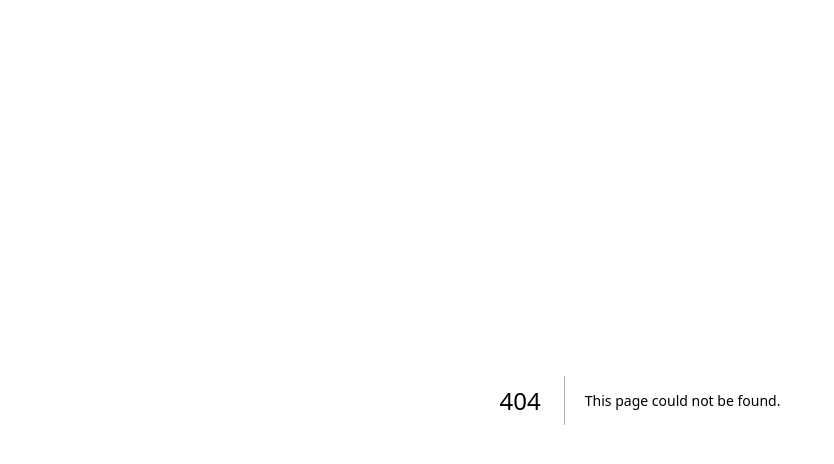
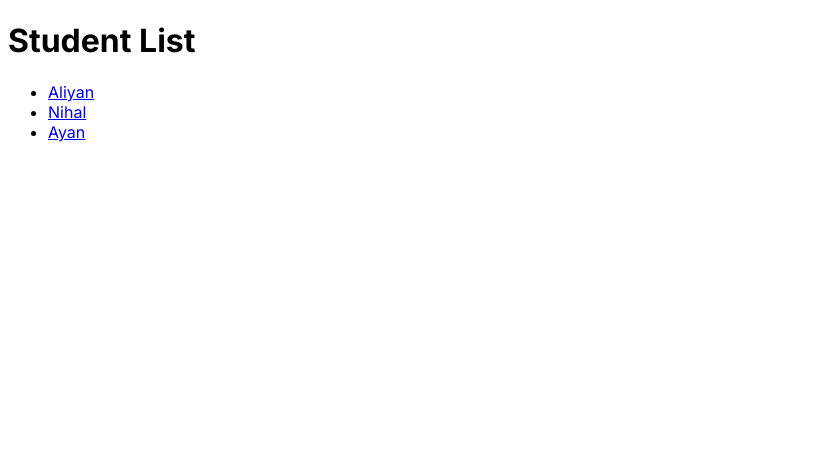
Before and after one commit to Aliyan669/Next-Js-Practice, a Next.js app: page /studentlist in a window 1280 px wide. Before the commit this address had no page. Shown: the top 464 px of the page, without its empty margins (0-834 px from the left). Built offline with nearby package versions, Linux system fonts and the light colour scheme.

Commit message:
Next Js Practice

```diff
--- a/src/app/collection/login.css
+++ b/src/app/collection/collection.css
@@ -33,6 +33,6 @@ li {
     font-size: 15px;
 }
 
-.link:hover{
+.link:hover {
     text-decoration: underline;
 }
--- a/src/app/collection/layout.js
+++ b/src/app/collection/layout.js
@@ -1,6 +1,6 @@
 'use client'  ///   Jab koi event call karta hai isko add karta hai sabsa top pa    ///
 import Link from 'next/link'
-import './login.css'
+import './collection.css'
 import { usePathname } from 'next/navigation'
 
 export default function Layout({ children }) {
--- a/src/app/collection/page.js
+++ b/src/app/collection/page.js
@@ -6,7 +6,7 @@ import { useRouter } from 'next/navigation'
 export default function Collection() {
     const router = useRouter();
     const Navigate = (page) => {
-      router.push("/collection/"+page)
+        router.push("/collection/" + page)
     }
 
     return (
--- a/src/app/page.js
+++ b/src/app/page.js
@@ -27,8 +27,8 @@ export default function Home() {
       {/* <Link href={"/about"} >About Page</Link> <br />
       <Link href={"/contact"} >Contact Page</Link> */}
 
-       <button onClick={() => Navigate("/collection")}>Go to Collection Page</button><br /><br />
-       <button onClick={() => Navigate("/contact")}>Go to Contact Page</button>
+      <button onClick={() => Navigate("/collection")}>Go to Collection Page</button><br /><br />
+      <button onClick={() => Navigate("/contact")}>Go to Contact Page</button>
     </main>
   )
 }
--- /dev/null
+++ b/src/app/studentlist/page.js
@@ -0,0 +1,21 @@
+import React from 'react'
+import Link from 'next/link'
+{/* //////// Ye Dynamic Routing Hai /////////////// */ }
+export default function StudentList() {
+    return (
+        <div>
+            <h1>Student List</h1>
+            <ul>
+                <li>
+                    <Link href="/studentlist/aliyan" >Aliyan</Link>
+                </li>
+                <li>
+                    <Link href="/studentlist/nihal" >Nihal</Link>
+                </li>
+                <li>
+                    <Link href="/studentlist/ayan" >Ayan</Link>
+                </li>
+            </ul>
+        </div>
+    )
+}
```
Also changed, not shown: src/app/not-found.js (added, +9 -0 lines), src/app/studentlist/[student]/page.js (added, +12 -0 lines), src/app/study/[...lecture]/page.js (added, +11 -0 lines), src/app/study/page.js (added, +12 -0 lines), src/middleware.js (added, +9 -0 lines).
